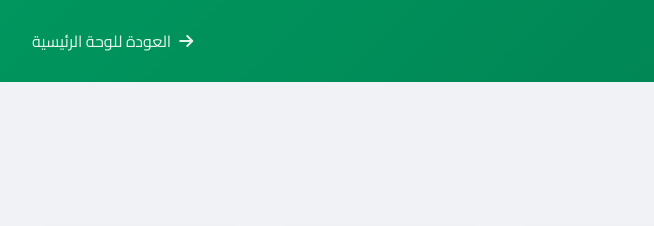
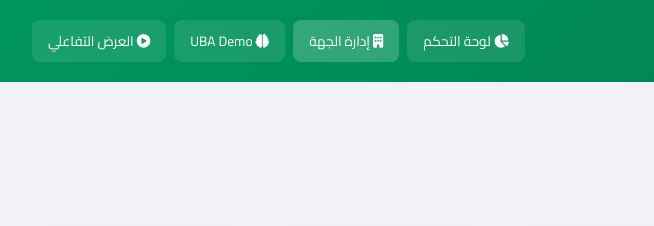
Before and after one commit to darkermemo/Hackathon, a plain HTML site: page tenant-dashboard.html in a window 1280 px wide. Shown: the top 226 px of the page, 0-654 px from the left. Drawn offline with Linux system fonts and the light colour scheme.

Commit message:
Add navigation bar to dashboard pages

```diff
--- a/tenant-dashboard.html
+++ b/tenant-dashboard.html
@@ -506,10 +506,22 @@
                 <h1>وزارة الخارجية <span class="tenant-badge">Enterprise</span></h1>
             </div>
         </div>
-        <div class="header-nav">
-            <a href="dashboard.html" class="back-link">
-                <i class="fas fa-arrow-right"></i>
-                العودة للوحة الرئيسية
+        <div class="header-nav" style="display: flex; gap: 0.5rem;">
+            <a href="/dashboard"
+                style="color: white; text-decoration: none; padding: 0.5rem 1rem; background: rgba(255,255,255,0.1); border-radius: 8px; font-size: 0.85rem;">
+                <i class="fas fa-chart-pie"></i> لوحة التحكم
+            </a>
+            <a href="/tenant-dashboard"
+                style="color: white; text-decoration: none; padding: 0.5rem 1rem; background: rgba(255,255,255,0.2); border-radius: 8px; font-size: 0.85rem;">
+                <i class="fas fa-building"></i> إدارة الجهة
+            </a>
+            <a href="/uba-demo"
+                style="color: white; text-decoration: none; padding: 0.5rem 1rem; background: rgba(255,255,255,0.1); border-radius: 8px; font-size: 0.85rem;">
+                <i class="fas fa-brain"></i> UBA Demo
+            </a>
+            <a href="/demo"
+                style="color: white; text-decoration: none; padding: 0.5rem 1rem; background: rgba(255,255,255,0.1); border-radius: 8px; font-size: 0.85rem;">
+                <i class="fas fa-play-circle"></i> العرض التفاعلي
             </a>
         </div>
     </header>
```
Also changed, not shown: dashboard.html (+18 -0 lines).
